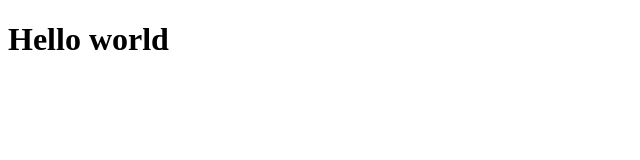
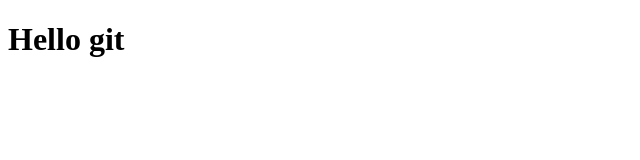
Before and after one commit to Mahliyovilo/new-repo, a plain HTML site: page index.html in a window 1280 px wide. Shown: the whole page, without its empty margins (0-640 px from the left). Drawn offline with Linux system fonts and the light colour scheme.

Commit message:
change index.html

```diff
--- a/index.html
+++ b/index.html
@@ -6,6 +6,6 @@
     <title>Lesson 2</title>
 </head>
 <body>
-    <h1>Hello world</h1>
+    <h1>Hello git</h1>
 </body>
 </html>
```
